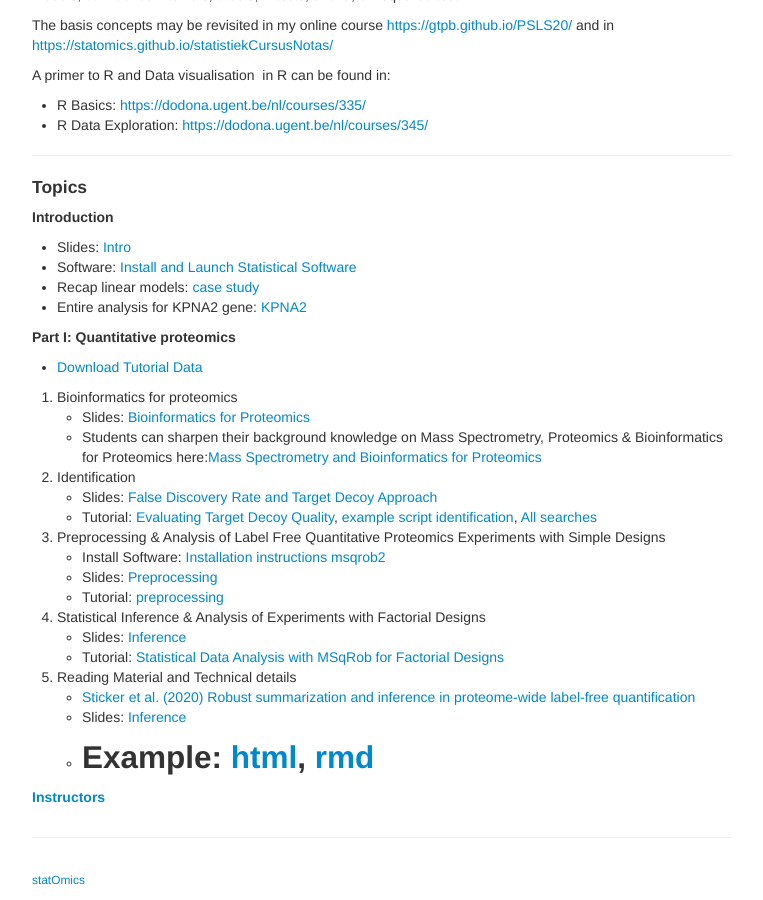
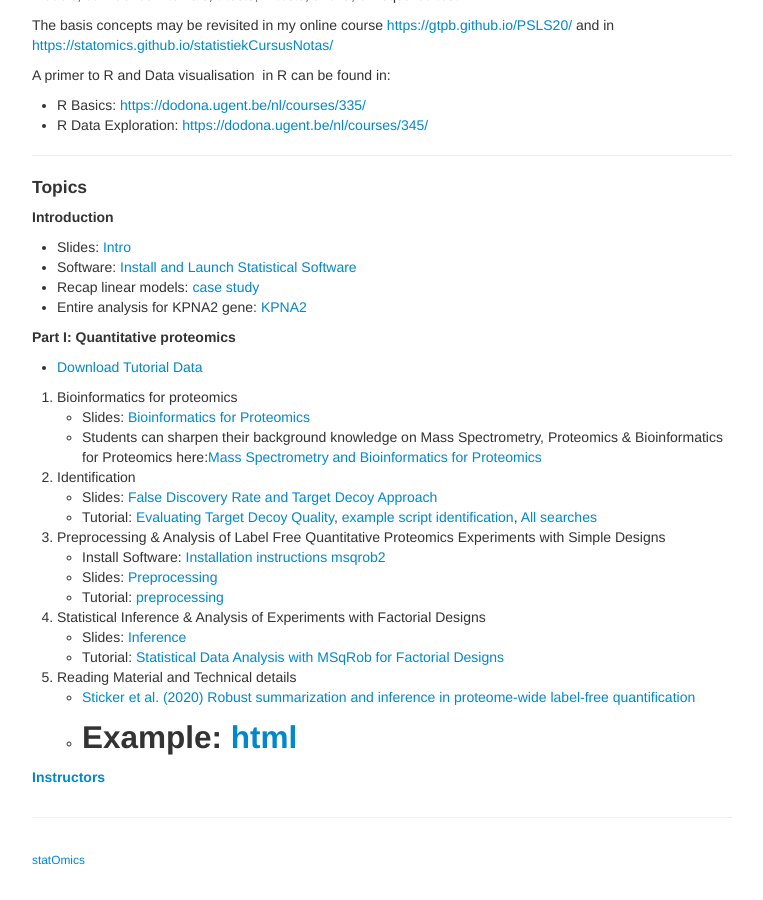
Before and after one commit to statOmics/SGA2020, a Jekyll site: the page built from index.md, in a window 1280 px wide and 900 px high, scrolled down 777 px. Shown: the whole window, without its empty margins (258-1021 px from the left). Built offline with Jekyll 4.4.1, drawn with Linux system fonts in a browser that asks for light colours.

Commit message:
index updated

```diff
--- a/index.md
+++ b/index.md
@@ -60,8 +60,7 @@ A primer to R and Data visualisation  in R can be found in:
 
 5. Reading Material and Technical details
 - [Sticker et al. (2020) Robust summarization and inference in proteome-wide label-free quantification](https://www.biorxiv.org/content/10.1101/668863v1)
-- Slides: [Inference](assets/parameterEstimationInferenceLinearModels.pdf)
-- Example: [html](assets/rmarkdownExamples/robustRegression.html), [rmd](https://raw.githubusercontent.com/statOmics/SGA2019/master/rmarkdownExamples/robustRegression.Rmd)
+- Example: [html](assets/rmarkdownExamples/robustRegression.html)
 ---
 
 ##### [Instructors](pages/instructors.md)
```
